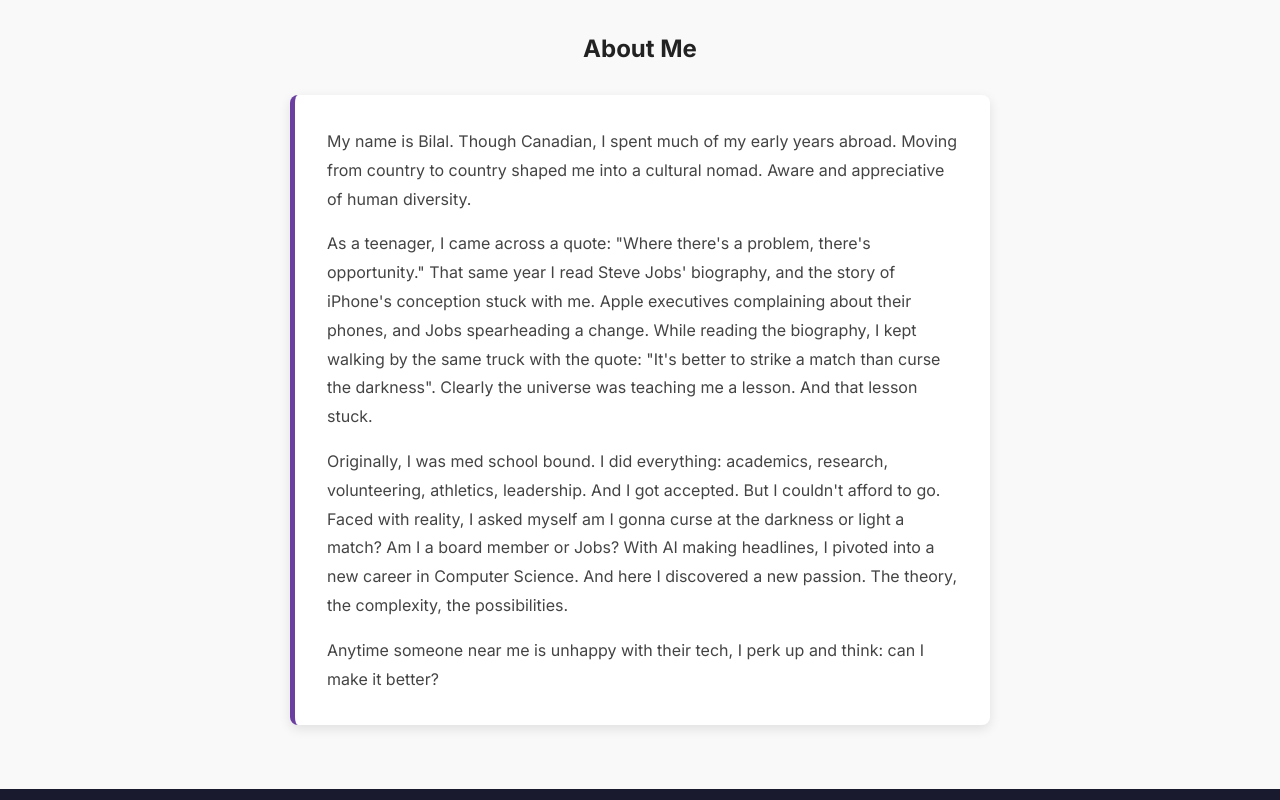
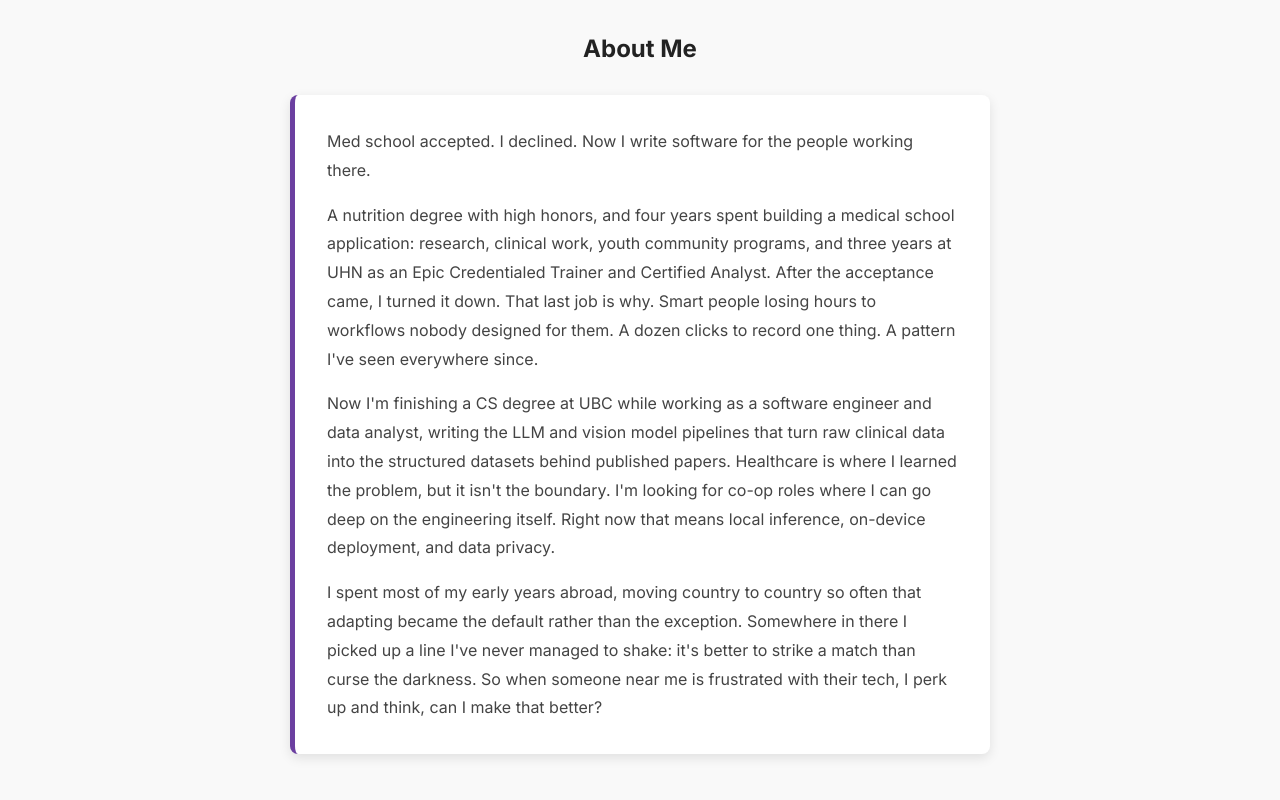
Before and after one commit to b-lol/Portfolio_, a React (Vite) app in the folder frontend/: page / in a window 1280 px wide. Shown: the part 1400-2200 px from the top of the page. Built offline with nearby package versions, Linux system fonts and the light colour scheme; no server answers.

Commit message:
Updated About me, and added work authorization section

```diff
--- a/frontend/src/App.jsx
+++ b/frontend/src/App.jsx
@@ -261,31 +261,19 @@ function App() {
           borderLeft: '5px solid #6B3FA0',
         }}>
           <p style={{ lineHeight: '1.8', marginBottom: '1rem', color: '#444' }}>
-            My name is Bilal. Though Canadian, I spent much of my early years abroad. Moving
-            from country to country shaped me into a cultural nomad. Aware and appreciative
-            of human diversity.
+            Med school accepted. I declined. Now I write software for the people working there.
           </p>
 
           <p style={{ lineHeight: '1.8', marginBottom: '1rem', color: '#444' }}>
-            As a teenager, I came across a quote: "Where there's a problem, there's opportunity."
-            That same year I read Steve Jobs' biography, and the story of iPhone's conception stuck
-            with me. Apple executives complaining about their phones, and Jobs spearheading a change.
-            While reading the biography, I kept walking by the same truck with the quote: "It's better to strike
-            a match than curse the darkness".
-            Clearly the universe was teaching me a lesson. And that lesson stuck.
+            A nutrition degree with high honors, and four years spent building a medical school application: research, clinical work, youth community programs, and three years at UHN as an Epic Credentialed Trainer and Certified Analyst. After the acceptance came, I turned it down. That last job is why. Smart people losing hours to workflows nobody designed for them. A dozen clicks to record one thing. A pattern I've seen everywhere since.
           </p>
 
           <p style={{ lineHeight: '1.8', marginBottom: '1rem', color: '#444' }}>
-            Originally, I was med school bound. I did everything: academics, research, volunteering,
-            athletics, leadership. And I got accepted. But I couldn't afford to go. Faced with reality,
-            I asked myself am I gonna curse at the darkness or light a match? Am I a board member or Jobs?
-            With AI making headlines, I pivoted into a new career in Computer Science.
-            And here I discovered a new passion. The theory, the complexity, the possibilities.
+            Now I'm finishing a CS degree at UBC while working as a software engineer and data analyst, writing the LLM and vision model pipelines that turn raw clinical data into the structured datasets behind published papers. Healthcare is where I learned the problem, but it isn't the boundary. I'm looking for co-op roles where I can go deep on the engineering itself. Right now that means local inference, on-device deployment, and data privacy.
           </p>
 
           <p style={{ lineHeight: '1.8', color: '#444' }}>
-            Anytime someone near me is unhappy with their tech, I perk up and think: can I
-            make it better?
+            I spent most of my early years abroad, moving country to country so often that adapting became the default rather than the exception. Somewhere in there I picked up a line I've never managed to shake: it's better to strike a match than curse the darkness. So when someone near me is frustrated with their tech, I perk up and think, can I make that better?
           </p>
 
         </div>
@@ -297,8 +285,10 @@ function App() {
         textAlign: 'center',
       }}>
         <h2 style={{ marginBottom: '1.5rem', color: '#fff' }}>Get In Touch</h2>
-        <p style={{ color: '#ccc', marginBottom: '2rem' }}>
+        <p style={{ color: '#ccc', marginBottom: '0.5rem' }}>
           Want to connect? Find me here:
+        </p>
+        <p style={{ color: '#ccc', fontSize: '0.95rem', marginBottom: '2rem' }}>Authorized to work in Canada and the US
         </p>
         <div style={{ display: 'flex', justifyContent: 'center', gap: '1.5rem' }}>
           <a
```
